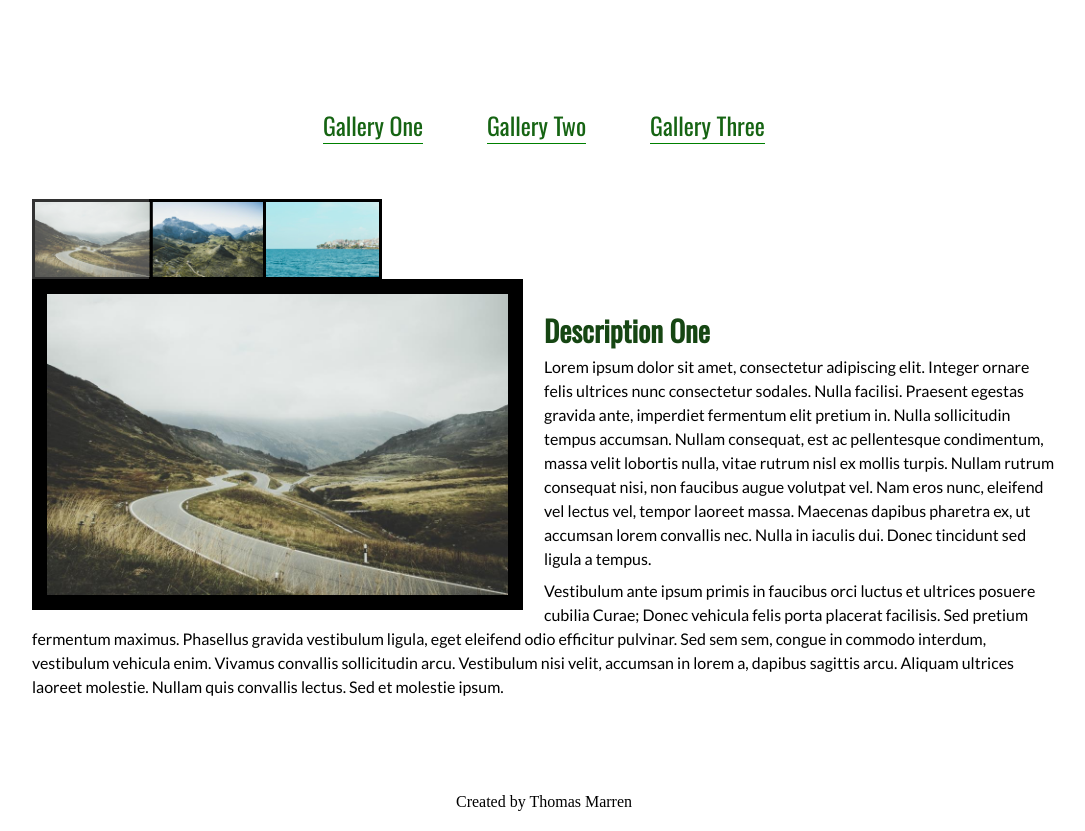
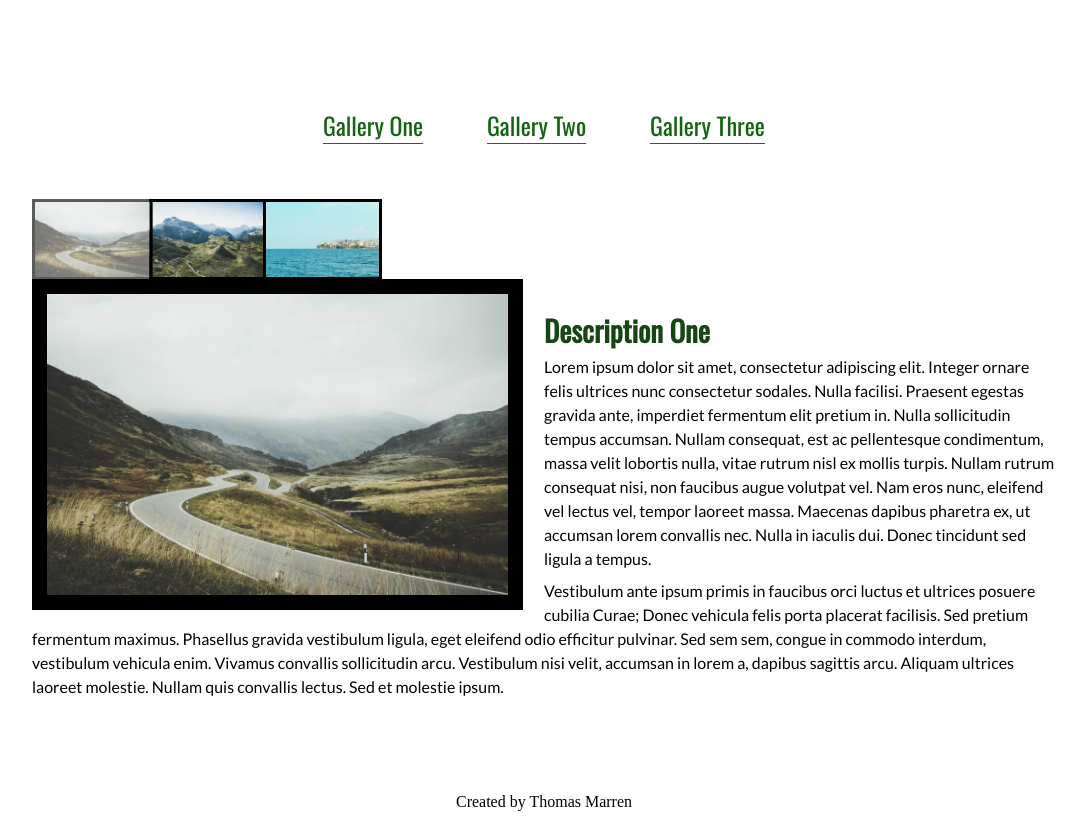
Before and after one commit to thomasmarren/jquery-click-through-multiple-galleries, a plain HTML site: page gallery.html in a window 1280 px wide. In both pictures the pointer is over the picture 188 px from the left and 239 px from the top of the page. Shown: the whole page, without its empty margins (96-1181 px from the left). Drawn offline with nearby package versions, Linux system fonts and the light colour scheme.

Commit message:
add hover to thumbnails

```diff
--- a/main.css
+++ b/main.css
@@ -121,6 +121,10 @@ GALLERY
   border: 3px solid black;
 }
 
+.thumbnails img:hover {
+  opacity: 0.8;
+}
+
 $image {
   display: none;
 }
```
